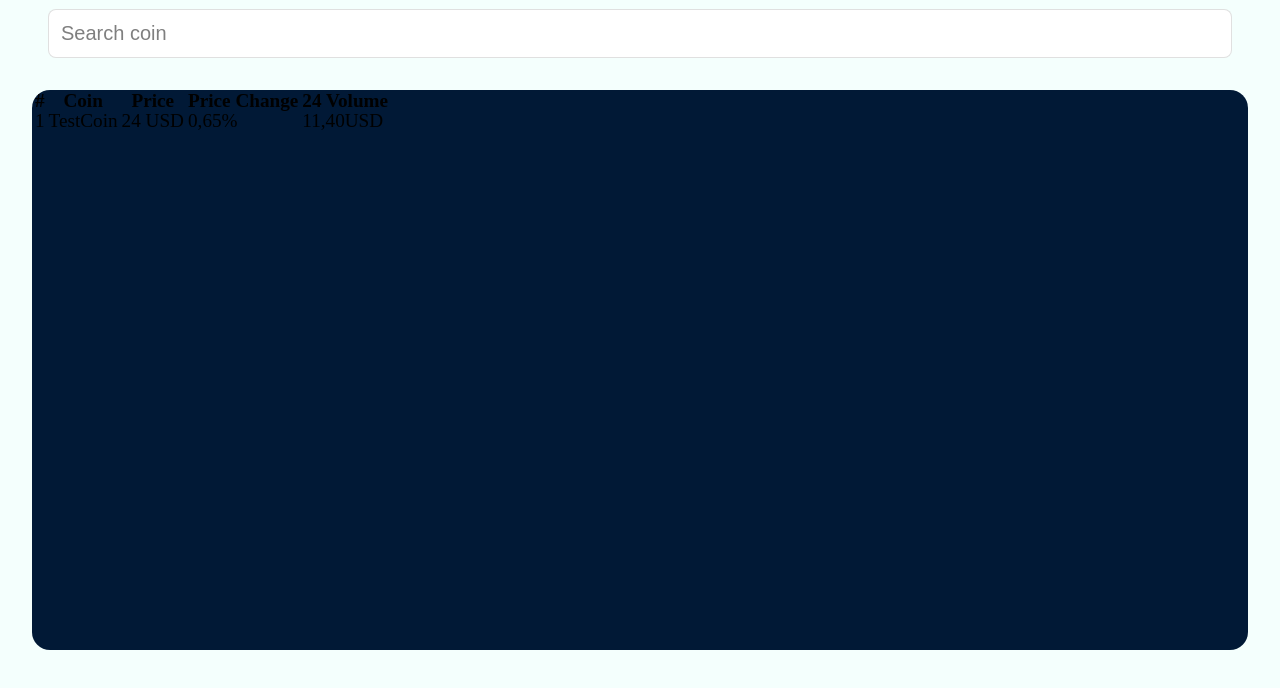
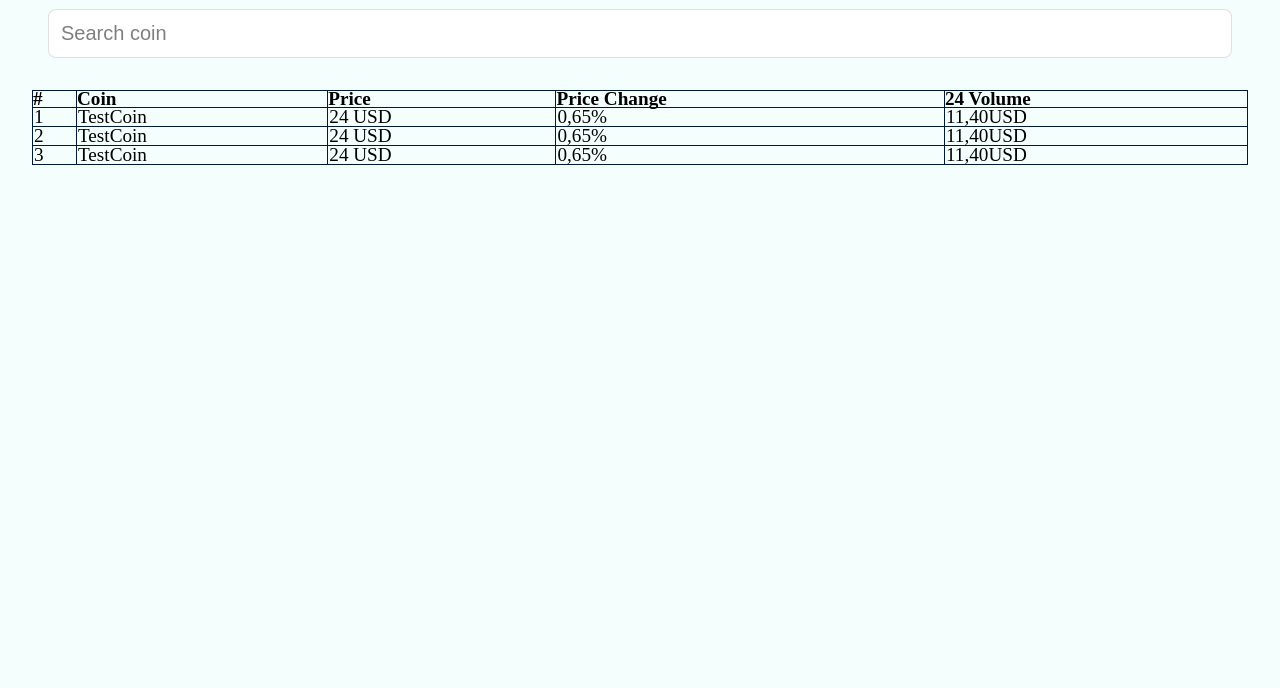
Before and after one commit to dudziema/Coin-Select-App, a Vue app: page / in a window 1280 px wide. Shown: the top 688 px of the page. Built offline with nearby package versions, Linux system fonts and the light colour scheme.

Commit message:
created a template of a coin table

```diff
--- a/src/components/CoinTable.vue
+++ b/src/components/CoinTable.vue
@@ -18,6 +18,20 @@
           <td>0,65%</td>
           <td>11,40USD</td>
         </tr>
+        <tr>
+          <td>2</td>
+          <td>TestCoin</td>
+          <td>24 USD</td>
+          <td>0,65%</td>
+          <td>11,40USD</td>
+        </tr>
+        <tr>
+          <td>3</td>
+          <td>TestCoin</td>
+          <td>24 USD</td>
+          <td>0,65%</td>
+          <td>11,40USD</td>
+        </tr>
       </tbody>
     </table>
   </div>
@@ -27,4 +41,44 @@ export default {
   name: "CoinTable",
 };
 </script>
-<style lang="sass" scoped></style>
+<style lang="sass" scoped>
+// color pallet
+$mint-cream: #F4FFFD
+$oxford-blue: #011936
+$black-coral: #465362
+$naples-yellow: #F9DC5C
+$red-crayola:#ED254E
+
+
+table
+    width:100%
+    max-width: 100%
+    margin-bottom:20px
+    background-color: $mint-cream
+    border-spacing: 0
+    border-collapse: collapse
+    display: table
+    border-color: $oxford-blue
+    border-spacing: 2px
+    border: 1px solid $oxford-blue
+
+tbody
+    display: table-row-group
+    vertical-align: middle
+    border-color: inherit
+
+tr
+    display: table-row
+    vertical-align: inherit
+    border-color: inherit
+    border: 1px solid $oxford-blue
+th
+    text-align: left
+    padding:0
+    border: 1px solid $oxford-blue
+
+td
+    display: table-cell
+    vertical-align: inherit
+    border: 1px solid $oxford-blue
+</style>
--- a/src/views/HomePage.vue
+++ b/src/views/HomePage.vue
@@ -62,7 +62,7 @@ body::before
 
 
 .container__table
-  @extend %containers
+
   width:95%
   height:35rem
   margin:2rem auto auto auto
```
